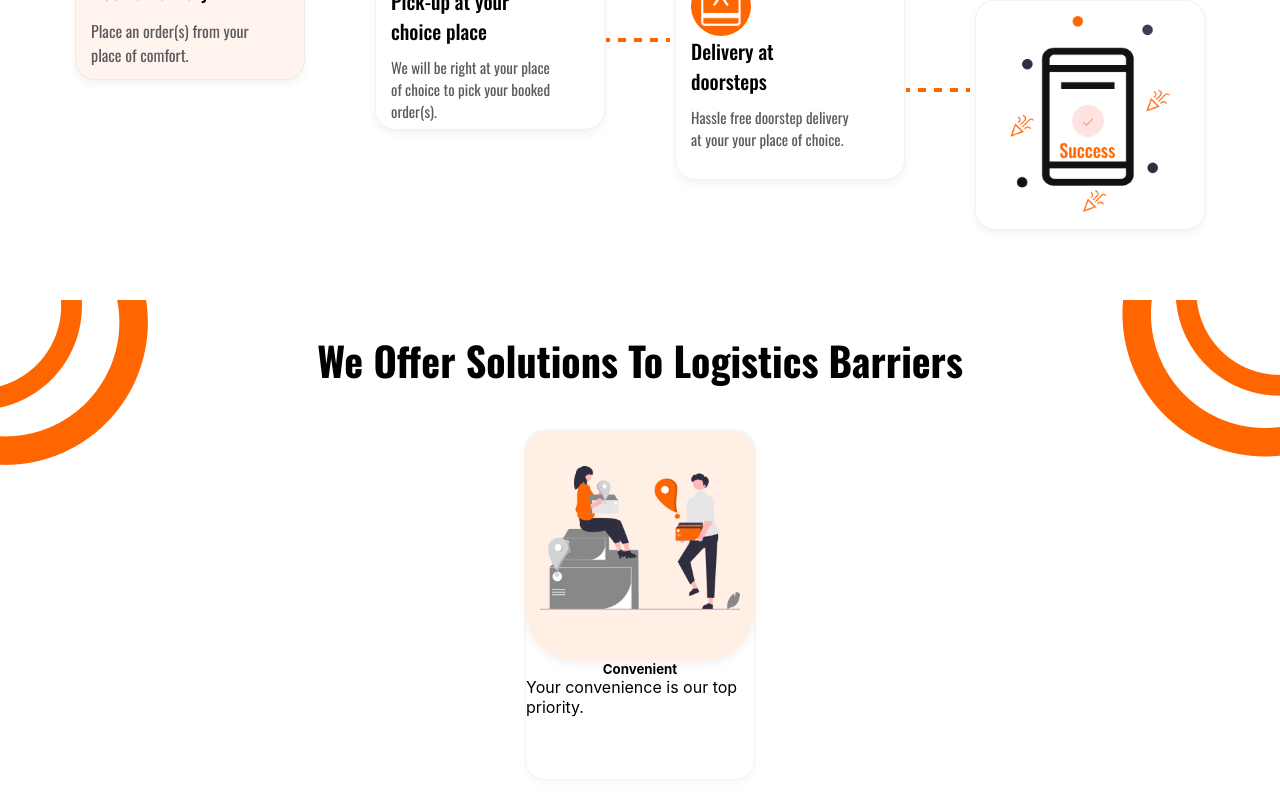
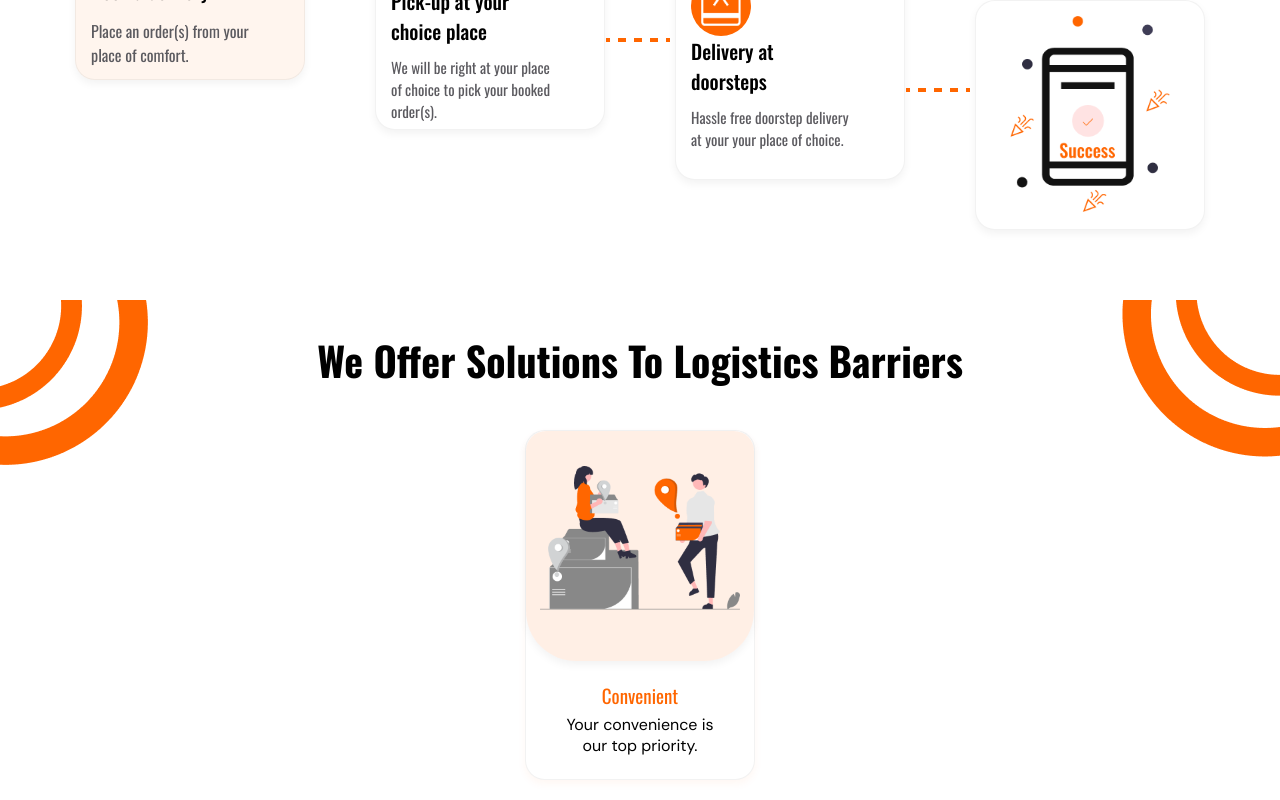
Before and after one commit to Pickbox-Project/Pickbox-frontend, a React (Create React App) app: page / in a window 1280 px wide. Shown: the part 1008-1808 px from the top of the page. Built offline with nearby package versions, Linux system fonts and the light colour scheme.

Commit message:
Started styling the Solution component

```diff
--- a/src/Components/Solution/Solution.css
+++ b/src/Components/Solution/Solution.css
@@ -50,6 +50,18 @@
     border-radius: 20px 20px 50px 50px;
     height: 230px;
 }
-.solution-card-title{
+
+.solution-card-title {
     text-align: center;
+    margin-top: 20px;
+    font-size: 19px;
+    margin-bottom: 5px;
+    color: #ff6600;
+    font-family: "Oswald", sans-serif;
+    font-weight: 400;
 }
+
+.solution-card-details {
+    text-align: center;
+    font-family: "DM Sans";
+}
--- a/src/Components/Solution/Solution.jsx
+++ b/src/Components/Solution/Solution.jsx
@@ -17,7 +17,7 @@ const Solution = () => {
                         <img src={convenientIllustration} alt="Convenient Illustration" />
                     </div>
                     <h5 className='solution-card-title'>Convenient</h5>
-                    <p className='solution-card-details'>Your convenience is our top priority.</p>
+                    <p className='solution-card-details'>Your convenience is<br/> our top priority.</p>
                 </div>
 
             </div>
```
